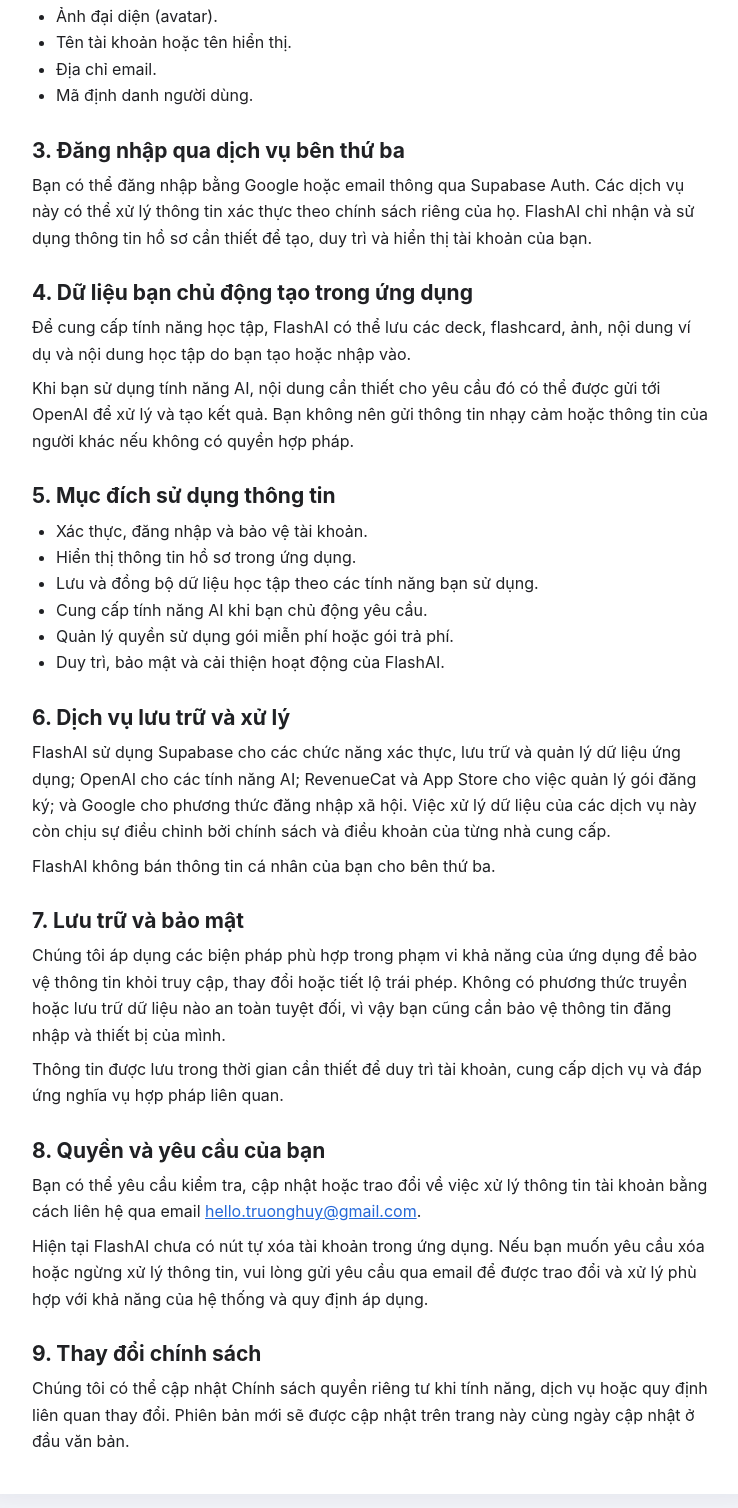
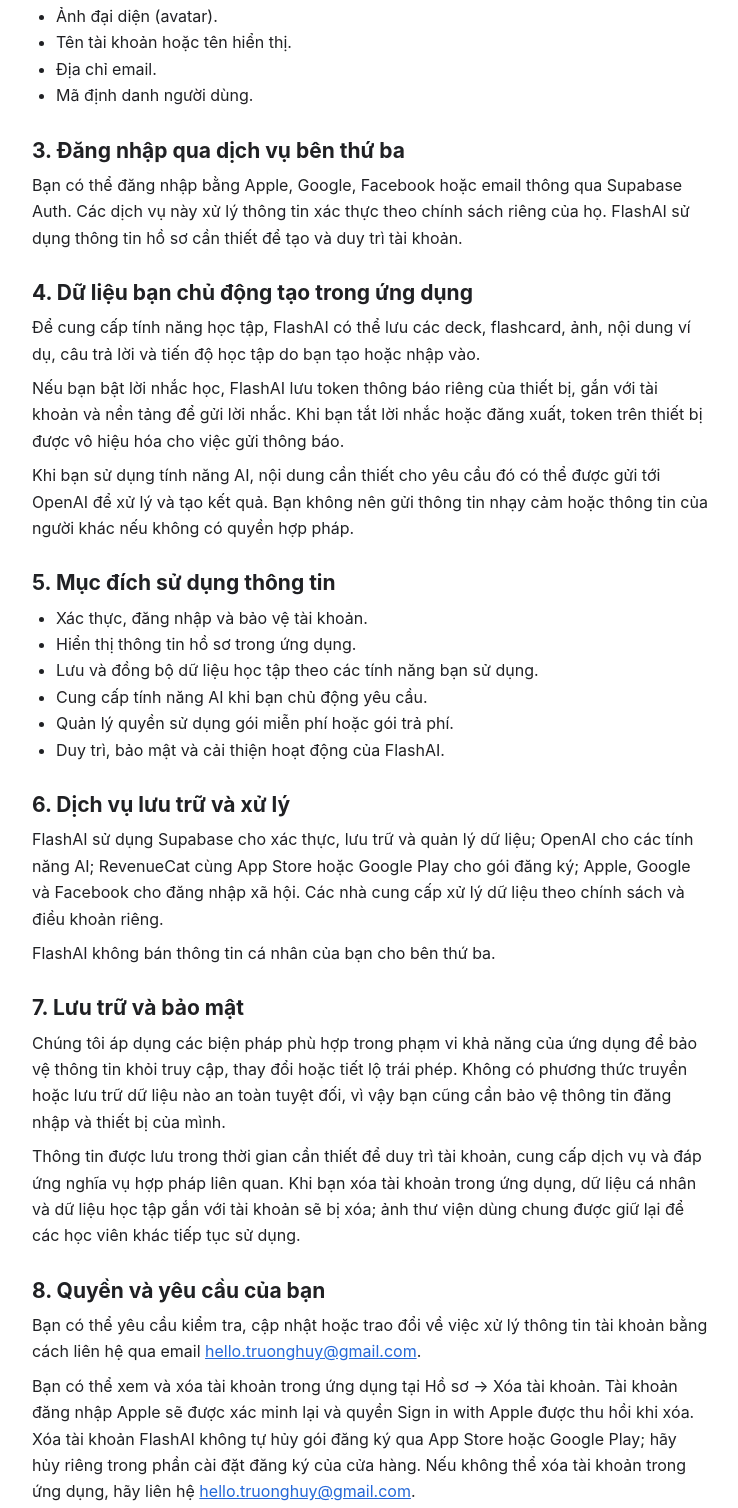
Before and after one commit to Truonghuy10/flashai-privacy-policy, a plain HTML site: page index.html in a window 1280 px wide. Shown: the part 418-1926 px from the top of the page, without its empty margins (270-1008 px from the left). Drawn offline with Linux system fonts and the light colour scheme.

Commit message:
Update published privacy policy

```diff
--- a/index.html
+++ b/index.html
@@ -22,7 +22,7 @@
     <main>
       <article>
         <h1>Chính sách quyền riêng tư</h1>
-        <p class="updated">FlashAI · Cập nhật lần cuối: 18/08/2026</p>
+        <p class="updated">FlashAI · Cập nhật lần cuối: 03/10/2026</p>
         <p>Chính sách này giải thích cách FlashAI thu thập, sử dụng và bảo vệ thông tin khi bạn sử dụng ứng dụng. Bằng việc sử dụng FlashAI, bạn xác nhận đã đọc và hiểu chính sách này.</p>
 
         <h2>1. Đơn vị phụ trách</h2>
@@ -38,10 +38,11 @@
         </ul>
 
         <h2>3. Đăng nhập qua dịch vụ bên thứ ba</h2>
-        <p>Bạn có thể đăng nhập bằng Google hoặc email thông qua Supabase Auth. Các dịch vụ này có thể xử lý thông tin xác thực theo chính sách riêng của họ. FlashAI chỉ nhận và sử dụng thông tin hồ sơ cần thiết để tạo, duy trì và hiển thị tài khoản của bạn.</p>
+        <p>Bạn có thể đăng nhập bằng Apple, Google, Facebook hoặc email thông qua Supabase Auth. Các dịch vụ này xử lý thông tin xác thực theo chính sách riêng của họ. FlashAI sử dụng thông tin hồ sơ cần thiết để tạo và duy trì tài khoản.</p>
 
         <h2>4. Dữ liệu bạn chủ động tạo trong ứng dụng</h2>
-        <p>Để cung cấp tính năng học tập, FlashAI có thể lưu các deck, flashcard, ảnh, nội dung ví dụ và nội dung học tập do bạn tạo hoặc nhập vào.</p>
+        <p>Để cung cấp tính năng học tập, FlashAI có thể lưu các deck, flashcard, ảnh, nội dung ví dụ, câu trả lời và tiến độ học tập do bạn tạo hoặc nhập vào.</p>
+        <p>Nếu bạn bật lời nhắc học, FlashAI lưu token thông báo riêng của thiết bị, gắn với tài khoản và nền tảng để gửi lời nhắc. Khi bạn tắt lời nhắc hoặc đăng xuất, token trên thiết bị được vô hiệu hóa cho việc gửi thông báo.</p>
         <p>Khi bạn sử dụng tính năng AI, nội dung cần thiết cho yêu cầu đó có thể được gửi tới OpenAI để xử lý và tạo kết quả. Bạn không nên gửi thông tin nhạy cảm hoặc thông tin của người khác nếu không có quyền hợp pháp.</p>
 
         <h2>5. Mục đích sử dụng thông tin</h2>
@@ -55,16 +56,16 @@
         </ul>
 
         <h2>6. Dịch vụ lưu trữ và xử lý</h2>
-        <p>FlashAI sử dụng Supabase cho các chức năng xác thực, lưu trữ và quản lý dữ liệu ứng dụng; OpenAI cho các tính năng AI; RevenueCat và App Store cho việc quản lý gói đăng ký; và Google cho phương thức đăng nhập xã hội. Việc xử lý dữ liệu của các dịch vụ này còn chịu sự điều chỉnh bởi chính sách và điều khoản của từng nhà cung cấp.</p>
+        <p>FlashAI sử dụng Supabase cho xác thực, lưu trữ và quản lý dữ liệu; OpenAI cho các tính năng AI; RevenueCat cùng App Store hoặc Google Play cho gói đăng ký; Apple, Google và Facebook cho đăng nhập xã hội. Các nhà cung cấp xử lý dữ liệu theo chính sách và điều khoản riêng.</p>
         <p>FlashAI không bán thông tin cá nhân của bạn cho bên thứ ba.</p>
 
         <h2>7. Lưu trữ và bảo mật</h2>
         <p>Chúng tôi áp dụng các biện pháp phù hợp trong phạm vi khả năng của ứng dụng để bảo vệ thông tin khỏi truy cập, thay đổi hoặc tiết lộ trái phép. Không có phương thức truyền hoặc lưu trữ dữ liệu nào an toàn tuyệt đối, vì vậy bạn cũng cần bảo vệ thông tin đăng nhập và thiết bị của mình.</p>
-        <p>Thông tin được lưu trong thời gian cần thiết để duy trì tài khoản, cung cấp dịch vụ và đáp ứng nghĩa vụ hợp pháp liên quan.</p>
+        <p>Thông tin được lưu trong thời gian cần thiết để duy trì tài khoản, cung cấp dịch vụ và đáp ứng nghĩa vụ hợp pháp liên quan. Khi bạn xóa tài khoản trong ứng dụng, dữ liệu cá nhân và dữ liệu học tập gắn với tài khoản sẽ bị xóa; ảnh thư viện dùng chung được giữ lại để các học viên khác tiếp tục sử dụng.</p>
 
         <h2>8. Quyền và yêu cầu của bạn</h2>
         <p>Bạn có thể yêu cầu kiểm tra, cập nhật hoặc trao đổi về việc xử lý thông tin tài khoản bằng cách liên hệ qua email <a href="mailto:hello.truonghuy@gmail.com">hello.truonghuy@gmail.com</a>.</p>
-        <p>Hiện tại FlashAI chưa có nút tự xóa tài khoản trong ứng dụng. Nếu bạn muốn yêu cầu xóa hoặc ngừng xử lý thông tin, vui lòng gửi yêu cầu qua email để được trao đổi và xử lý phù hợp với khả năng của hệ thống và quy định áp dụng.</p>
+        <p>Bạn có thể xem và xóa tài khoản trong ứng dụng tại Hồ sơ → Xóa tài khoản. Tài khoản đăng nhập Apple sẽ được xác minh lại và quyền Sign in with Apple được thu hồi khi xóa. Xóa tài khoản FlashAI không tự hủy gói đăng ký qua App Store hoặc Google Play; hãy hủy riêng trong phần cài đặt đăng ký của cửa hàng. Nếu không thể xóa tài khoản trong ứng dụng, hãy liên hệ <a href="mailto:hello.truonghuy@gmail.com">hello.truonghuy@gmail.com</a>.</p>
 
         <h2>9. Thay đổi chính sách</h2>
         <p>Chúng tôi có thể cập nhật Chính sách quyền riêng tư khi tính năng, dịch vụ hoặc quy định liên quan thay đổi. Phiên bản mới sẽ được cập nhật trên trang này cùng ngày cập nhật ở đầu văn bản.</p>
```
